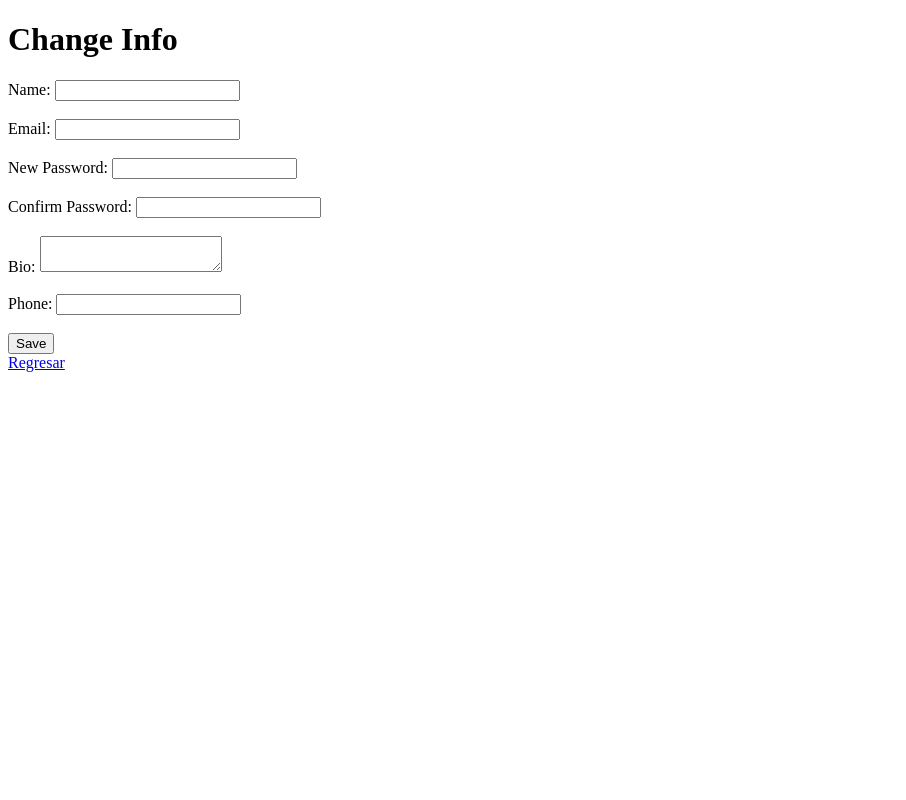
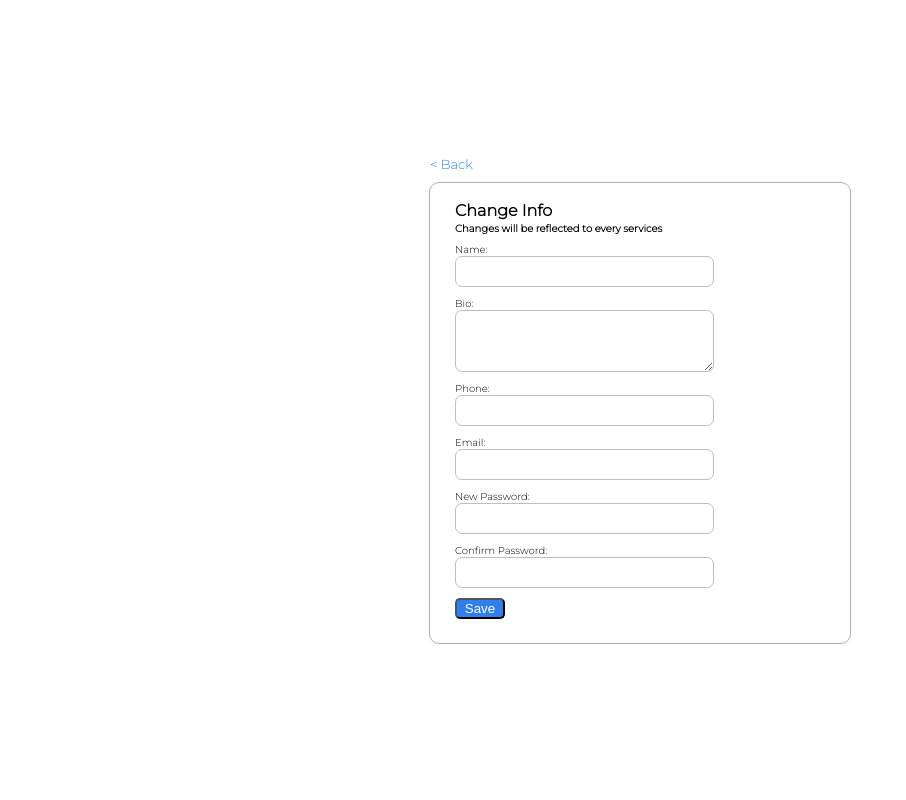
Before and after one commit to GuiBarr/miniProyectoNvl3, a PHP site: page /changeInfo.php in a window 1280 px wide. Shown: the whole page, without its empty margins (0-906 px from the left). Run offline with PHP 8.4, Linux system fonts and the light colour scheme; the visitor is signed in with stand-in values (Sample User, id 1); data that the repository does not hold is empty.

Commit message:
update views

```diff
--- a/changeInfo.php
+++ b/changeInfo.php
@@ -62,31 +62,52 @@ $userContrasena = $userInfo['contrasena'];
 <head>
     <title>Actualizar Informaciones</title>
     <!-- Adicione seus estilos CSS aqui -->
+    <link rel="stylesheet" href="style\changeInfo.css">
+    <link rel="preconnect" href="https://fonts.googleapis.com">
+    <link rel="preconnect" href="https://fonts.gstatic.com" crossorigin>
+    <link href="https://fonts.googleapis.com/css2?family=Montserrat:wght@300&display=swap" rel="stylesheet">
+
 </head>
 <body>
+
+    <div class="btn-back">
+        <a href="personalInfo.php"> < Back </a>
+    </div>
+
+    <main class="main-edit">
+
+    <header>
+
     <h1>Change Info</h1>
-    <form action="changeInfo.php" method="post">
-        <label for="new_name">Name:</label>
-        <input type="text" name="new_name" id="new_name" value="<?php echo $userName; ?>" required><br><br>
+    <h4>Changes will be reflected to every services</h4>
 
-        <label for="new_email">Email:</label>
-        <input type="email" name="new_email" id="new_email" value="<?php echo $userEmail; ?>" required><br><br>
+    </header>
 
-        <label for="new_password">New Password:</label>
-        <input type="password" name="new_password" id="new_password" required><br><br>
+    <form class="form" action="changeInfo.php" method="post">
+        <label class="titulo" for="new_name">Name:</label>
+        <input class="input" type="text" name="new_name" id="new_name" value="<?php echo $userName; ?>" required>
 
-        <label for="confirm_password">Confirm Password:</label>
-        <input type="password" name="confirm_password" id="confirm_password" required><br><br>
+        <label class="titulo" for="new_bio">Bio:</label>
+        <textarea class="bio" name="new_bio" id="new_bio"><?php echo $userBio; ?></textarea>
 
-        <label for="new_bio">Bio:</label>
-        <textarea name="new_bio" id="new_bio"><?php echo $userBio; ?></textarea><br><br>
+        <label class="titulo" for="new_phone">Phone:</label>
+        <input class="input" type="text" name="new_phone" id="new_phone" value="<?php echo $userPhone; ?>">
 
-        <label for="new_phone">Phone:</label>
-        <input type="text" name="new_phone" id="new_phone" value="<?php echo $userPhone; ?>"><br><br>
+        <label class="titulo" for="new_email">Email:</label>
+        <input class="input" type="email" name="new_email" id="new_email" value="<?php echo $userEmail; ?>" required>
 
-        <input type="submit" value="Save">
+        <label class="titulo" for="new_password">New Password:</label>
+        <input class="input" type="password" name="new_password" id="new_password" required>
+
+        <label class="titulo" for="confirm_password">Confirm Password:</label>
+        <input class="input" type="password" name="confirm_password" id="confirm_password" required>
+
+        <input class="btn-save" type="submit" value="Save">
+
     </form>
 
-    <a href="personalInfo.php">Regresar</a>
+    </main>
+
+
 </body>
 </html>
--- /dev/null
+++ b/style/changeInfo.css
@@ -0,0 +1,94 @@
+body {
+    margin: 0;
+    padding: 0;
+    display: flex;
+    flex-direction: column;
+    height: 100vh;
+    justify-content: center;
+    align-items: center;
+    font-family: 'Montserrat', sans-serif;
+
+}
+
+.btn-back {
+    width: 420px;
+    display: flex;
+    margin-bottom: 10px;
+}
+
+a {
+    text-decoration: none;
+    color: rgb(47, 128, 237);
+    font-size: small;
+}
+
+.main-edit {
+    width:420px;
+    height: 460px;
+    justify-content: center;
+    align-items: center;
+    border-radius: 10px;
+    border: 1px solid  rgb(175, 175, 175);
+
+}
+
+header {
+    display: flex;
+    justify-content: center;
+    flex-direction: column;
+    height: 50px;
+    padding-left: 25px;
+    padding-top: 10px;
+
+}
+
+h1 {
+    font-size: medium;
+    margin-block-start: 1px;
+    margin-block-end: 1px;
+    margin-inline-start: 0px;
+    margin-inline-end: 0px;
+}
+
+h4 {
+    font-size: x-small;
+    margin-block-start: 1px;
+    margin-block-end: 1px;
+    margin-inline-start: 0px;
+    margin-inline-end: 0px;
+}
+
+.form {
+    height: 400px;
+    padding-left: 25px;
+    display: flex;
+    flex-direction: column;
+}
+
+.titulo {
+    font-size: x-small;
+    color: black;
+}
+
+.input {
+    width: 250px;
+    padding: 7px 0px 7px 7px;
+    border-radius: 7px;
+    border: 1px solid rgb(190, 190, 190);
+    margin-bottom: 10px;
+}
+
+.bio {
+    width: 250px;
+    padding: 15px 0px 15px 7px;
+    border-radius: 7px;
+    border: 1px solid rgb(190, 190, 190);
+    margin-bottom: 10px;
+}
+
+.btn-save {
+    width: 50px;
+    color: white;
+    background-color: rgb(47, 128, 237);
+    border-radius: 5px;
+}
```
